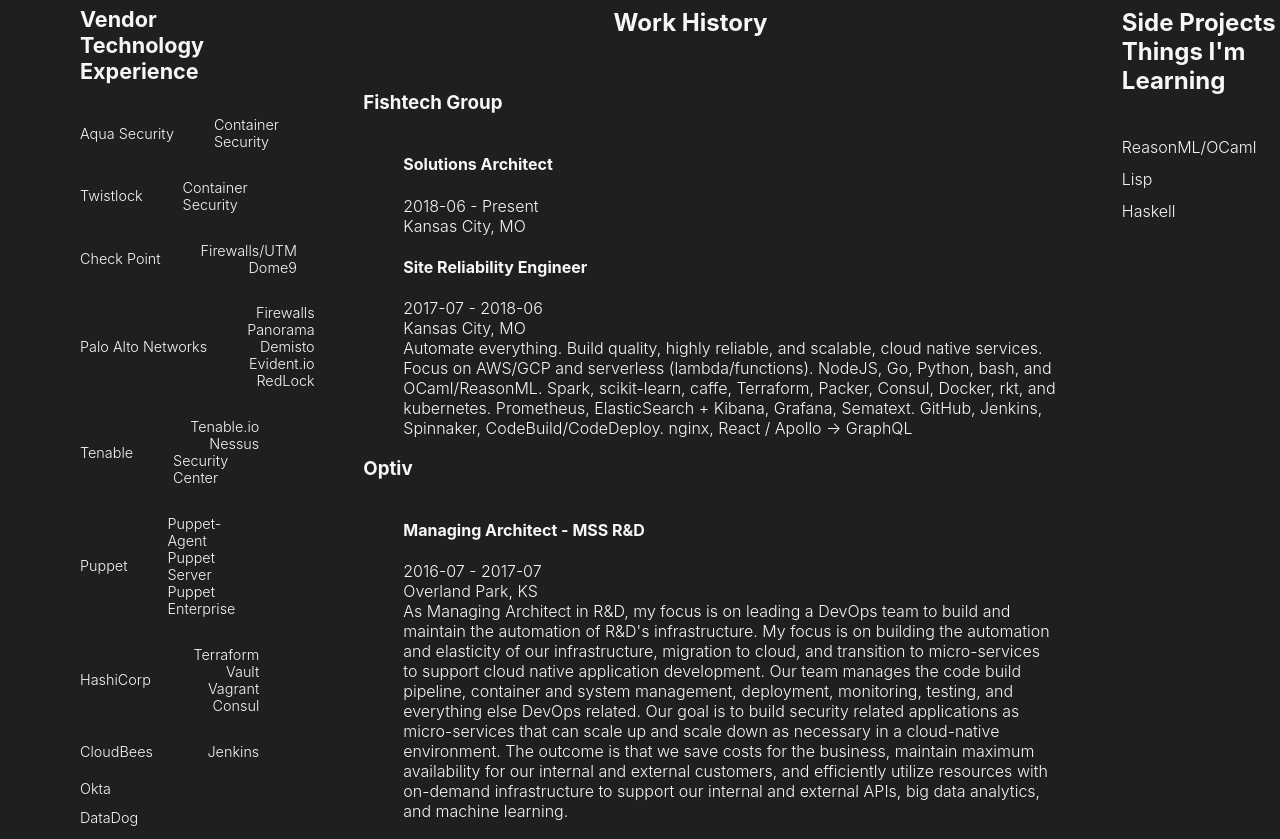
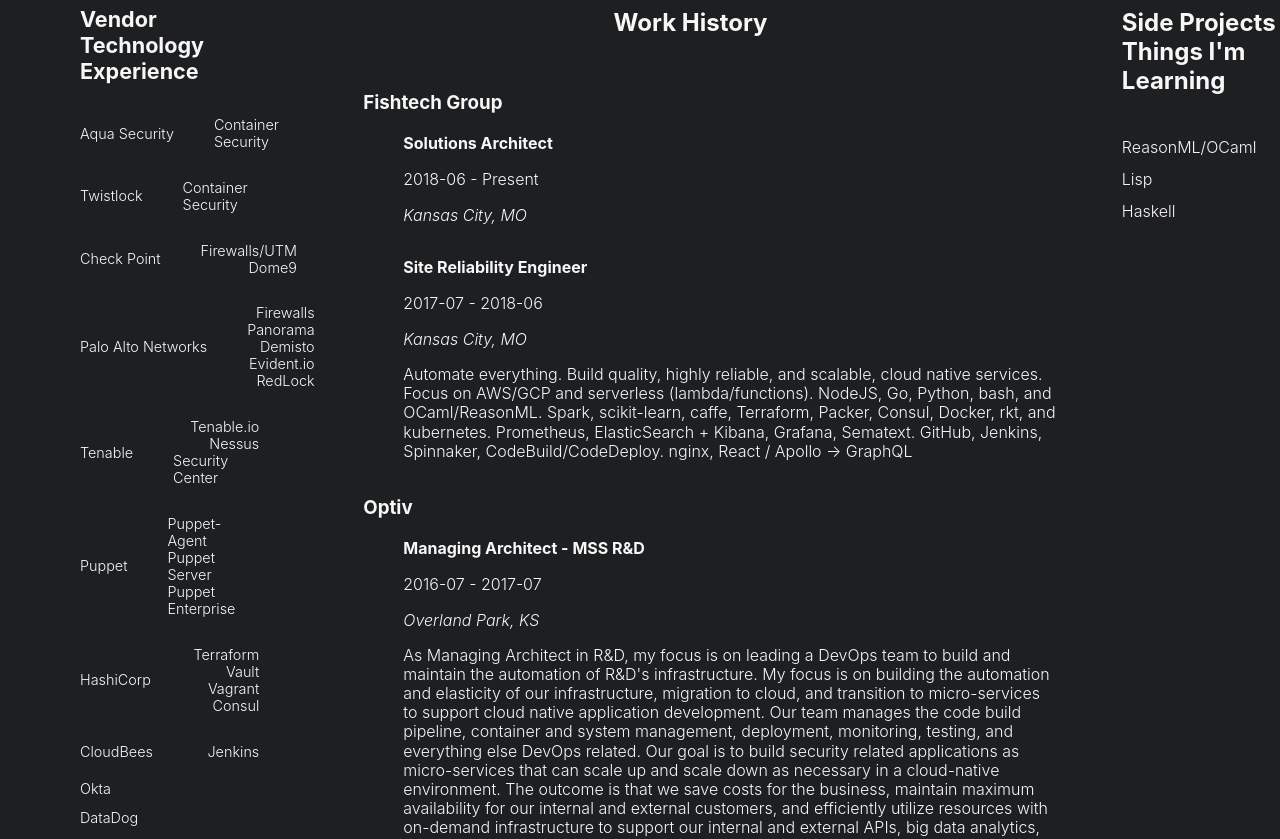
Before and after one commit to acidDrain/resume.jamesgrow.dev, a React (Create React App) app: page / in a window 1280 px wide. Shown: the part 940-1779 px from the top of the page. Built offline with nearby package versions, Linux system fonts and the light colour scheme.

Commit message:
Updated work history to use grids

```diff
--- a/src/work-history/WorkHistory.css
+++ b/src/work-history/WorkHistory.css
@@ -2,6 +2,11 @@
   grid-area: work-history;
   display: flex;
   flex-direction: column;
+}
+
+.work-record {
+  /* display: block; */
+  /* grid-gap: 1rem; */
 }
 
 .work-history-title {
@@ -23,19 +28,42 @@
 }
 
 .work-history-position {
-  display: flex;
-  flex-direction: column;
-  justify-content: space-between;
+  display: grid;
+  grid-gap: 1rem;
+  margin: auto;
+  grid-template-areas:
+    "title ..."
+    "dates ..."
+    "location ..."
+    "description description"
+    "... ...";
 }
 
 .work-history-position-title {
   display: flex;
+  grid-area: title;
+  /* border: 1px solid white; */
+}
+
+.work-history-position-title > h4 {
+  padding: 0;
+  margin: 0;
 }
 
 .work-history-dates {
   display: flex;
+  flex: 1 1 auto;
+  grid-area: dates;
 }
 
 .work-history-location {
   display: flex;
+  flex: 1 1 auto;
+  font-style: italic;
+  grid-area: location;
 }
+
+.work-history-description {
+  grid-area: description;
+  line-height: 1.2rem;
+}
--- a/src/work-history/WorkHistory.js
+++ b/src/work-history/WorkHistory.js
@@ -19,5 +19,3 @@
     </ul>
   </div>
 );
-// company
-// positions [{startDate, endDate, title, description, location}]
--- a/src/work-history/WorkItem.js
+++ b/src/work-history/WorkItem.js
@@ -44,5 +44,3 @@
     <PositionList positionList={positions} />
   </div>
 );
-
-// positions [{startDate, endDate, title, description, location}]
```
